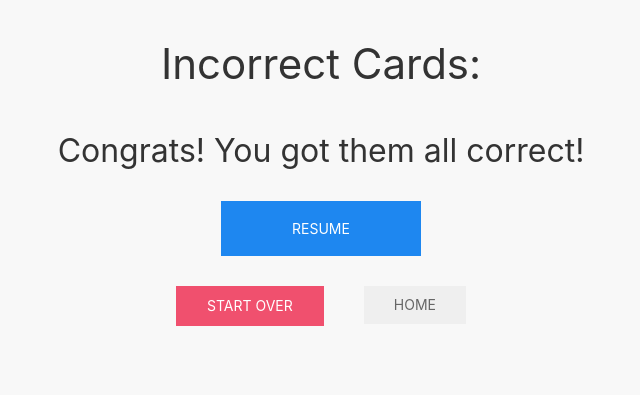
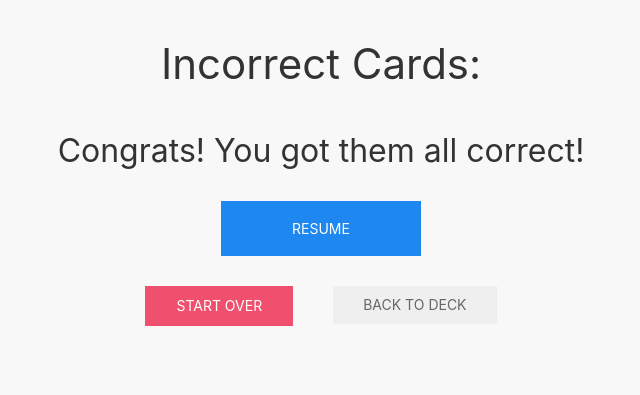
Before and after one commit to Momentum-Team-11/django-duplex-riverclan, a Django app: a page that uses templates/flash_cards/results.html in a window 1280 px wide. Shown: the part 110-505 px from the top of the page, without its empty margins (319-959 px from the left). Run offline with Django 4.2, Linux system fonts and the light colour scheme; a user stored in the database is signed in; tables that the repository leaves empty hold one stand-in row (values such as "Sample post"); some libraries are stand-ins or nearby versions.

Commit message:
changed redirect for clear

```diff
--- a/flash_cards/views.py
+++ b/flash_cards/views.py
@@ -109,7 +109,7 @@ def clear(request, slug, pk):
     else:
         clear = FlashCard(request.method == "POST")
         FlashCard.objects.filter(deck_id=deck.id).update(correct=False),
-        return redirect(to="list_decks")
+        return redirect(to="list_cards", slug=deck.slug)
 
     return render(request, "clear.html", {"deck": deck, "flashcard": flashcard, "clear": clear},)
 
--- a/templates/flash_cards/results.html
+++ b/templates/flash_cards/results.html
@@ -24,7 +24,7 @@
         </form>
         <form action="{% url 'clear' deck.slug random_card.pk %}" method="POST">
             {% csrf_token %}
-            <button class="uk-button uk-margin-left" type="submit">Home</button>
+            <button class="uk-button uk-margin-left" type="submit">Back to Deck</button>
         </form>
     </div>
 </div>
```
